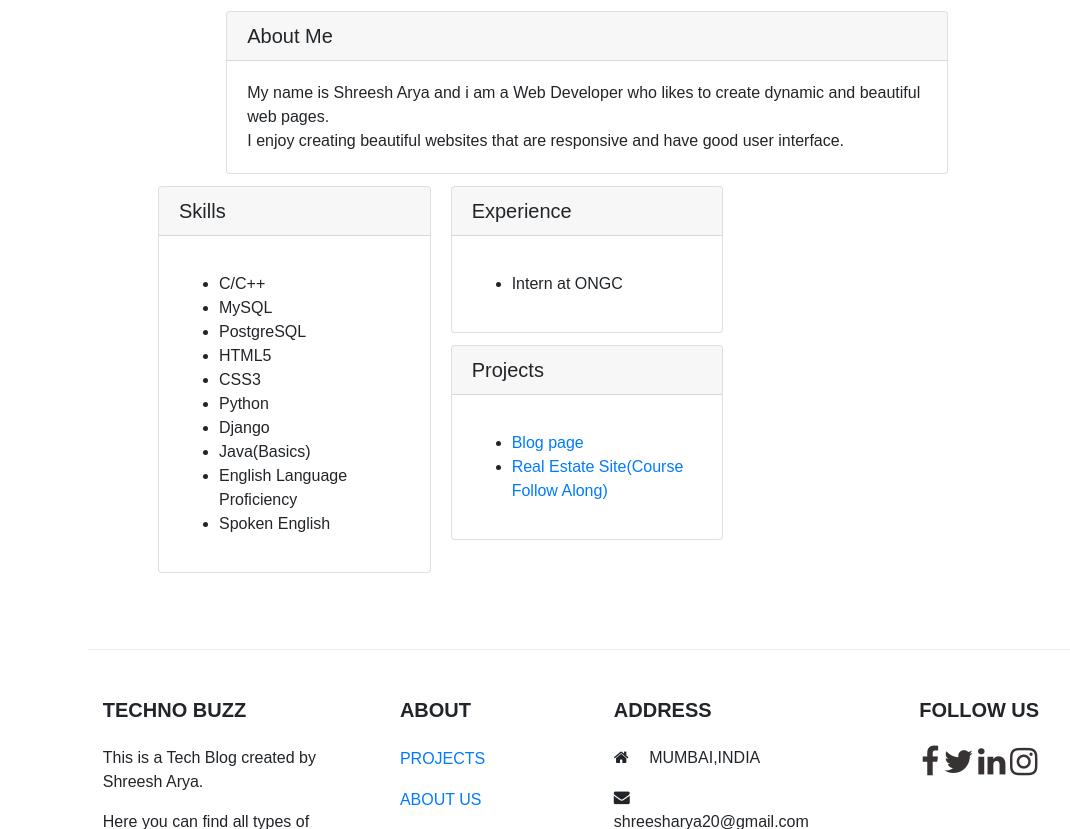
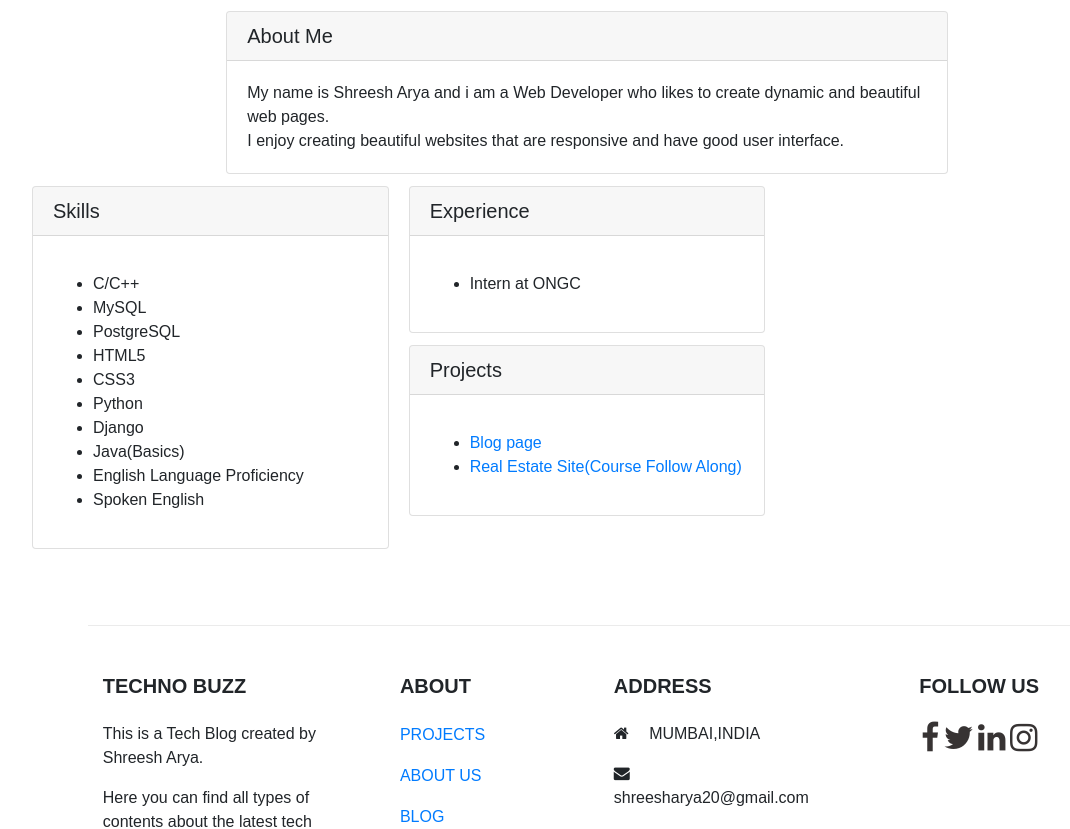
Before and after one commit to shreesh30/blog, a Django app: page /about in a window 1280 px wide. Shown: the part 180-1009 px from the top of the page, without its empty margins (53-1123 px from the left). Run offline with Django 3.2, Linux system fonts and the light colour scheme; some libraries are stand-ins or nearby versions; some web fonts are replaced.

Commit message:
changes made to about page

```diff
--- a/templates/pages/about.html
+++ b/templates/pages/about.html
@@ -20,7 +20,7 @@
     </div>
 
 
-  <div class="card-columns mx-auto  justify-content-center col-12" style=" width:80%;margin-top:1%">
+  <div class="card-columns mx-auto  justify-content-center" style=" width:100%;margin-top:1%">
       <div class="card" >
           <h5 class="card-header" style="font-family: 'Gotu', sans-serif;">Skills</h5>
           <div class="card-body">
```
